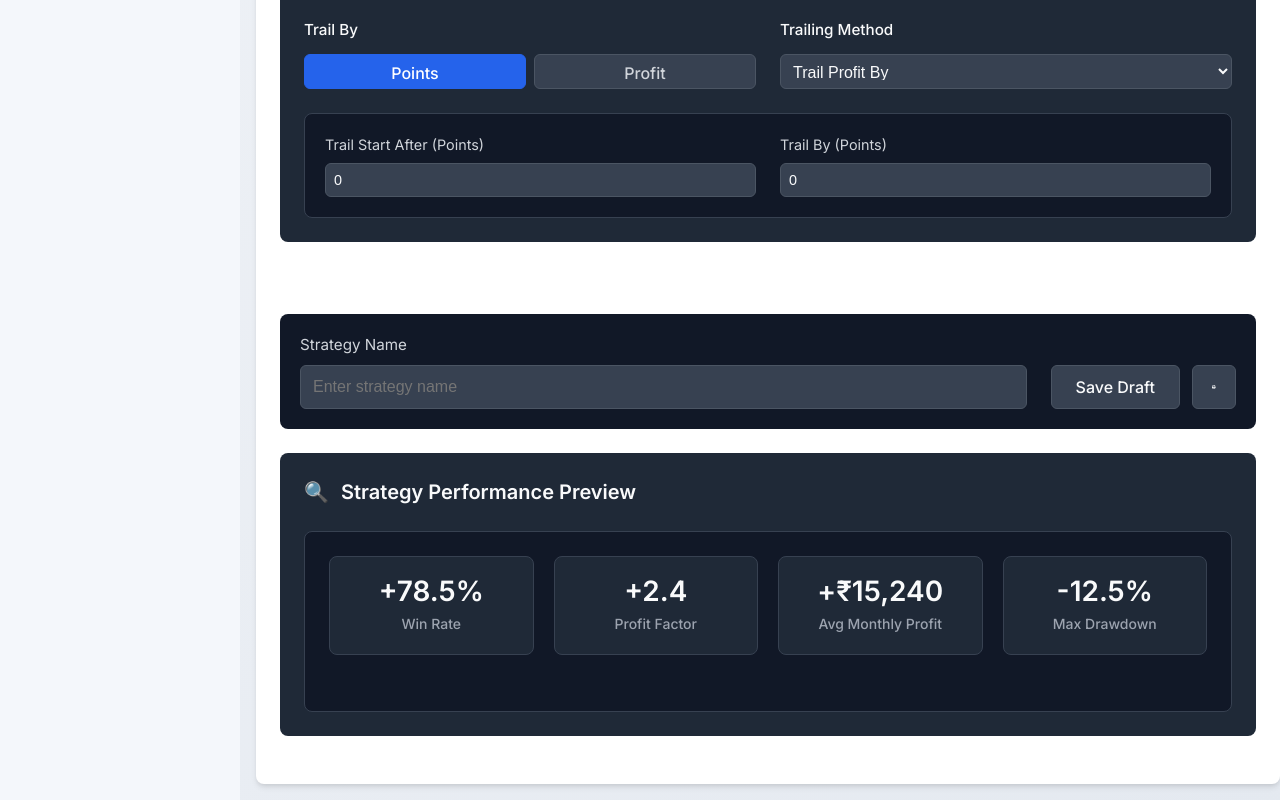
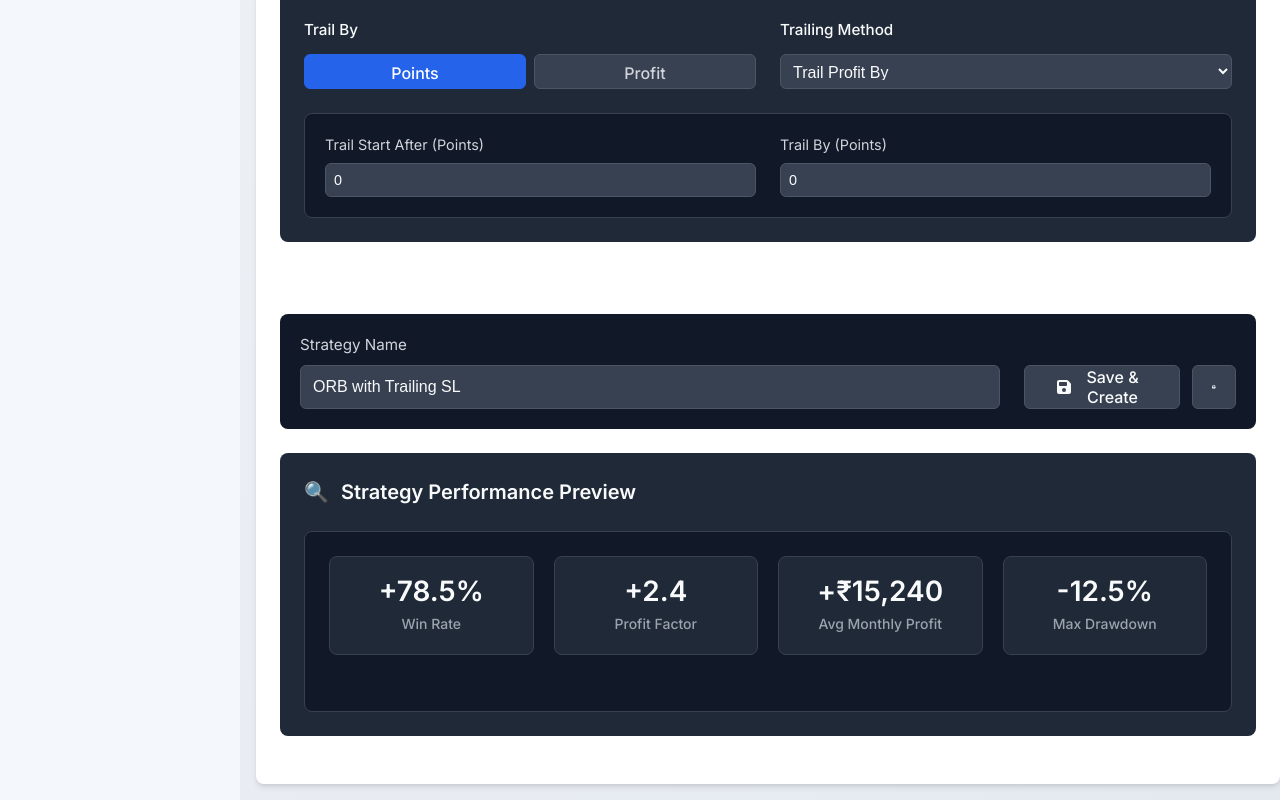
Before and after one commit to sudhanshu2070/last-trade, a React (Vite) app: page /strategies in a window 1280 px wide. Shown: the part 2013-2813 px from the top of the page. Built offline with nearby package versions, Linux system fonts and the light colour scheme.

Commit message:
Strategy Performance Preview 0.3

```diff
--- a/src/Pages/StrategyTabs/CreateStrategy/CreateStrategy.module.css
+++ b/src/Pages/StrategyTabs/CreateStrategy/CreateStrategy.module.css
@@ -89,7 +89,7 @@
 }
 
 .strategyNameGroup {
-  flex: 1;
+  flex: 0 0 700px;
 }
 
 .strategyLabel {
@@ -120,6 +120,7 @@
   display: flex;
   gap: 0.75rem;
   align-items: center;
+  flex-grow: 1;
 }
 
 .button {
@@ -139,6 +140,9 @@
   background-color: rgb(55 65 81);
   border: 1px solid rgb(75 85 99);
   color: #f9fafb;
+  min-width: 150px;
+  padding: 0.75rem 2rem;
+  gap:7px;
 }
 
 .saveButton:hover {
--- a/src/Pages/StrategyTabs/CreateStrategy/CreateStrategy.tsx
+++ b/src/Pages/StrategyTabs/CreateStrategy/CreateStrategy.tsx
@@ -8,9 +8,11 @@ import AdvancedFeatures from './Sections/AdvancedFeatures/AdvancedFeatures';
 import RiskManagement from './Sections/RiskManagement/RiskManagement';
 import ProfitTrailing from './Sections/ProfitTrailing/ProfitTrailing';
 import StrategyPreview from './Sections/StrategyPerformancePreview/StrategyPerformancePreview';
+import { FontAwesomeIcon } from '@fortawesome/react-fontawesome';
+import { faFloppyDisk } from '@fortawesome/free-solid-svg-icons';
 
 const CreateStrategy: React.FC = () => {
-  const [strategyName, setStrategyName] = useState<string>('');
+  const [strategyName, setStrategyName] = useState<string>('ORB with Trailing SL');
 
   return (
     <div className={styles.container}>
@@ -38,7 +40,8 @@ const CreateStrategy: React.FC = () => {
 
             <div className={styles.actionButtons}>
               <button className={`${styles.button} ${styles.saveButton}`}>
-                Save Draft
+                <FontAwesomeIcon icon={faFloppyDisk} />
+                Save & Create
               </button>
               <button className={styles.printButton}>
                 <FaPrint className={styles.printIcon} />
```
